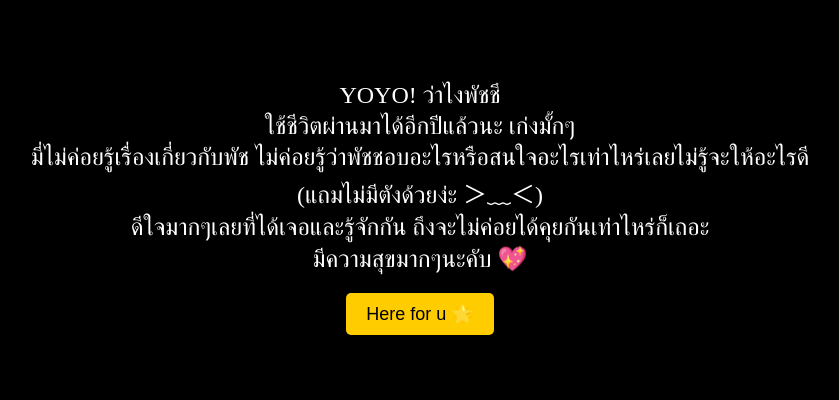
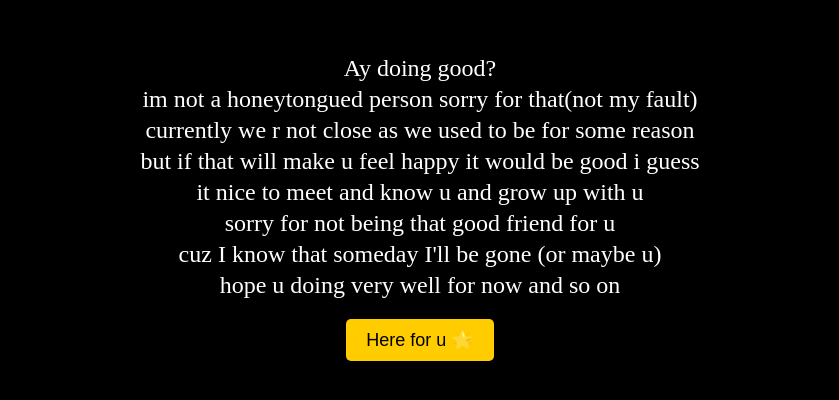
Before and after one commit to LeoPonin/Phat, a plain HTML site: page index.html in a window 1280 px wide. Shown: the part 204-604 px from the top of the page, without its empty margins (220-1059 px from the left). Drawn offline with nearby package versions, Linux system fonts and the light colour scheme.

Commit message:
Update index.html

```diff
--- a/index.html
+++ b/index.html
@@ -64,19 +64,25 @@
       }
     </script>
     <div id="blackscreen">
-      <p class="text">YOYO! ว่าไงพัชชึ</p>
-      <p class="text">ใช้ชีวิตผ่านมาได้อีกปีแล้วนะ เก่งมั้กๆ</p>
+      <p class="text">Ay doing good?</p>
+      <p class="text">im not a honeytongued person sorry for that(not my fault)</p>
       <p class="text">
-        มี่ไม่ค่อยรู้เรื่องเกี่ยวกับพัช ไม่ค่อยรู้ว่าพัชชอบอะไรหรือสนใจอะไรเท่าไหร่เลยไม่รู้จะให้อะไรดี
+        currently we r not close as we used to be for some reason
       </p>
       <p class="text">
-        (แถมไม่มีตังด้วยง่ะ ＞﹏＜)
+        but if that will make u feel happy it would be good i guess
       </p>
       <p class="text">
-        ดีใจมากๆเลยที่ได้เจอและรู้จักกัน ถึงจะไม่ค่อยได้คุยกันเท่าไหร่ก็เถอะ
+        it nice to meet and know u and grow up with u
       </p>
       <p class="text">
-        มีความสุขมากๆนะคับ 💖
+        sorry for not being that good friend for u
+      </p>
+      <p class="text">
+        cuz I know that someday I'll be gone (or maybe u)
+      </p>
+       <p class="text">
+        hope u doing very well for now and so on
       </p>
       <button id="btn" onclick="removeBlackscreen()">Here for u 🌟</button>
     </div>
```
